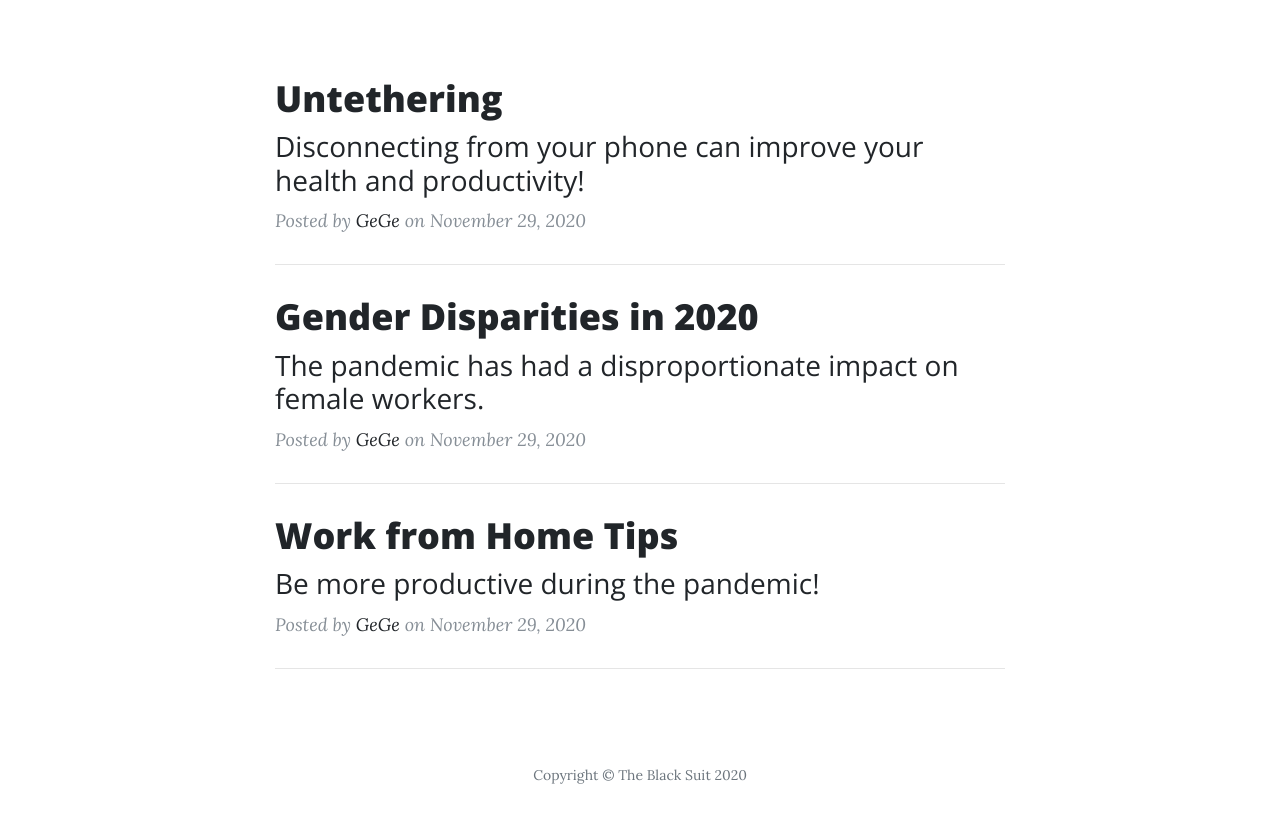
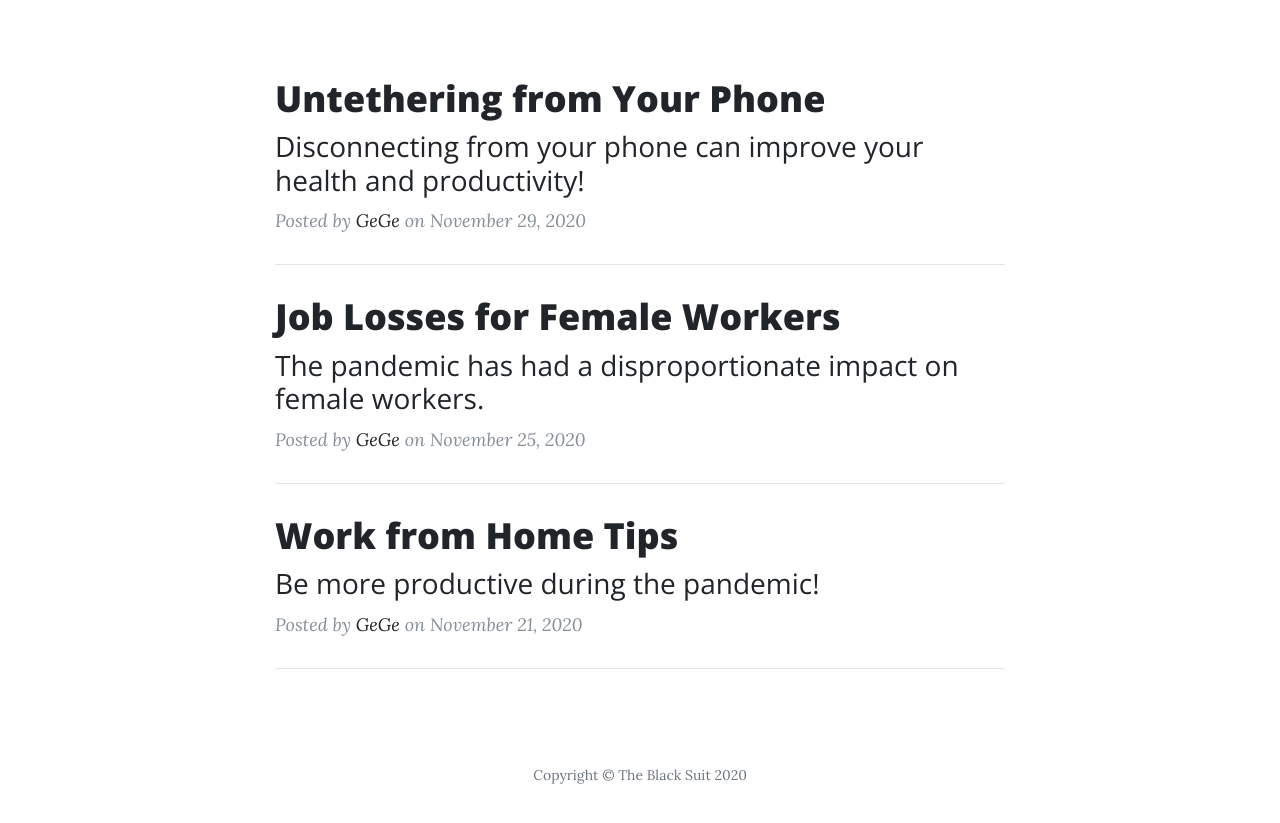
Before and after one commit to theblacksuit/theblacksuit, a website: page index.html in a window 1280 px wide. Shown: the part 403-1226 px from the top of the page. Drawn offline with nearby package versions, Linux system fonts and the light colour scheme.

Commit message:
Updated titles.

```diff
--- a/index.html
+++ b/index.html
@@ -79,7 +79,7 @@
         <div class="post-preview">
           <a href="post.html">
             <h2 class="post-title">
-              Untethering
+              Untethering from Your Phone
             </h2>
             <h3 class="post-subtitle">
               Disconnecting from your phone can improve your health and productivity!
@@ -93,7 +93,7 @@
         <div class="post-preview">
           <a href="post.html">
             <h2 class="post-title">
-              Gender Disparities in 2020
+              Job Losses for Female Workers
             </h2>
             <h3 class="post-subtitle">
               The pandemic has had a disproportionate impact on female workers.
@@ -101,7 +101,7 @@
           </a>
           <p class="post-meta">Posted by
             <a href="#">GeGe</a>
-            on November 29, 2020</p>
+            on November 25, 2020</p>
         </div>
         <hr>
         <div class="post-preview">
@@ -115,7 +115,7 @@
           </a>
           <p class="post-meta">Posted by
             <a href="#">GeGe</a>
-            on November 29, 2020</p>
+            on November 21, 2020</p>
         </div>
         <hr>
       </div>
```
